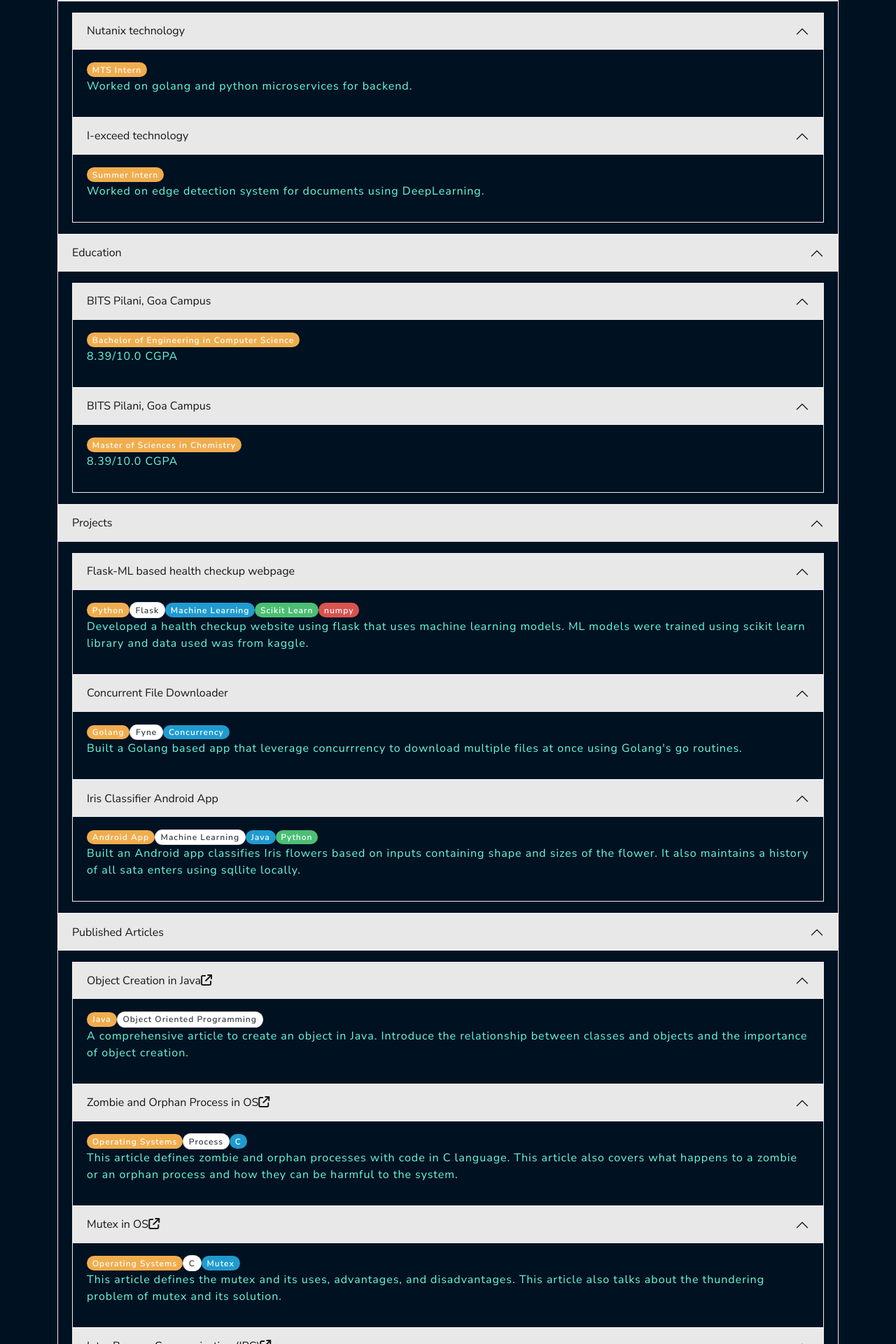
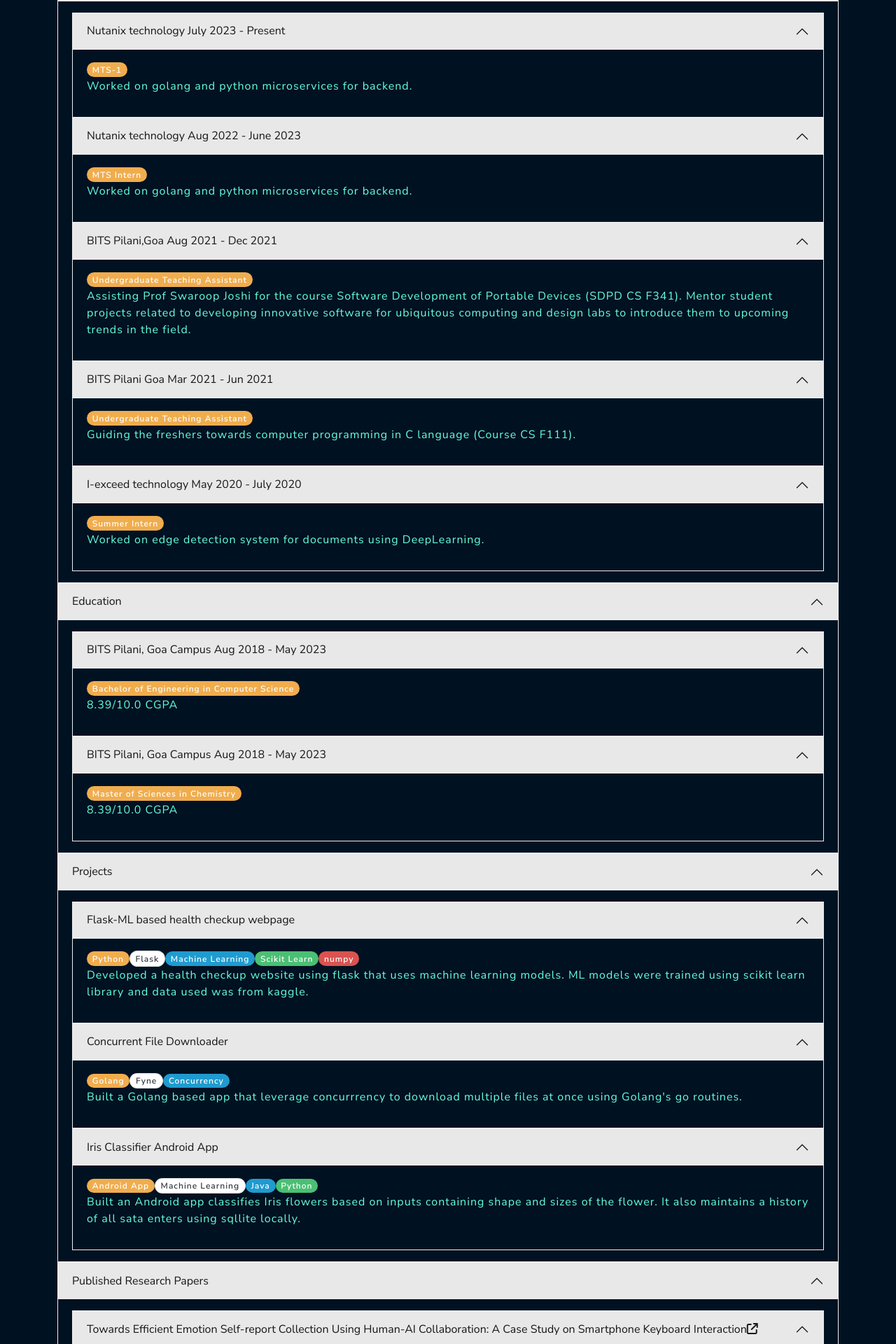
Before and after one commit to ayush-raj8/portfolio, a React (Create React App) app: page / in a window 1280 px wide. Shown: the part 443-2363 px from the top of the page at 70% size. Built offline with nearby package versions, Linux system fonts and the light colour scheme.

Commit message:
first commit

```diff
--- a/src/components/DataAccordion.js
+++ b/src/components/DataAccordion.js
@@ -27,7 +27,7 @@
                             <Accordion defaultActiveKey={subIndex} style={{backgroundColor: `#00000000`}}>
                             <Accordion.Item eventKey={subIndex} key={subIndex} style={{backgroundColor: `#00000000`}}>
                             <Accordion.Header>
-                                {item.title} {"  "}
+                                {item.title} {item.time}{"  "}
                                 { (item.url ? <a href={item.url} target="_blank" rel="noopener noreferrer">
                                                                         <i className="fa fa-external-link" aria-hidden="true"></i></a> :"") }</Accordion.Header>
                                 <Accordion.Body>
--- a/src/components/data.js
+++ b/src/components/data.js
@@ -2,25 +2,47 @@
     "Experiences": [
         {
             "title": "Nutanix technology",
+            "subtitle": "MTS-1",
+            "summary": "Worked on golang and python microservices for backend.",
+            "time":"July 2023 - Present"
+        },
+        {
+            "title": "Nutanix technology",
             "subtitle": "MTS Intern",
-            "summary": "Worked on golang and python microservices for backend."
+            "summary": "Worked on golang and python microservices for backend.",
+            "time":"Aug 2022 - June 2023"
+        },
+        {
+            "title": "BITS Pilani,Goa",
+            "subtitle": "Undergraduate Teaching Assistant",
+            "summary": "Assisting Prof Swaroop Joshi for the course Software Development of Portable Devices (SDPD CS F341). Mentor student projects related to developing innovative software for ubiquitous computing and design labs to introduce them to upcoming trends in the field.",
+            "time":"Aug 2021 - Dec 2021"
+        },
+        {
+            "title": "BITS Pilani Goa",
+            "subtitle": "Undergraduate Teaching Assistant",
+            "summary": "Guiding the freshers towards computer programming in C language (Course CS F111).",
+            "time":"Mar 2021 - Jun 2021"
         },
         {
             "title": "I-exceed technology",
             "subtitle": "Summer Intern",
-            "summary": "Worked on edge detection system for documents using DeepLearning."
+            "summary": "Worked on edge detection system for documents using DeepLearning.",
+            "time":"May 2020 - July 2020"
         }
     ],
     "Education": [
         {
             "title": "BITS Pilani, Goa Campus",
             "subtitle": "Bachelor of Engineering in Computer Science",
-            "summary": "8.39/10.0 CGPA"
+            "summary": "8.39/10.0 CGPA",
+            "time":"Aug 2018 - May 2023"
         },
         {
             "title": "BITS Pilani, Goa Campus",
             "subtitle": "Master of Sciences in Chemistry",
-            "summary": "8.39/10.0 CGPA"
+            "summary": "8.39/10.0 CGPA",
+            "time":"Aug 2018 - May 2023"
         }
     ],
     "Projects": [
@@ -40,6 +62,15 @@
             "summary": "Built an Android app classifies Iris flowers based on inputs containing shape and sizes of the flower. It also maintains a history of all sata enters using sqllite locally."
         }
     ],
+    "Published Research Papers": [
+        {
+            "title":"Towards Efficient Emotion Self-report Collection Using Human-AI Collaboration: A Case Study on Smartphone Keyboard Interaction",
+            "subtitle":"AI,Active Learning,Python, ACM",
+            "summary":"Using active learning we were able  fewer self-reports by 46% than the baselines to train the emotion self-report detection model and yet outperforms the baselines with an average self-report detection F-score of 85%",
+            "url":"https://dl.acm.org/doi/10.1145/3596269"
+        }
+    ],
+
     "Published Articles": [
         {
             "title": "Object Creation in Java",
```
Also changed, not shown: package.json (+3 -4 lines).
